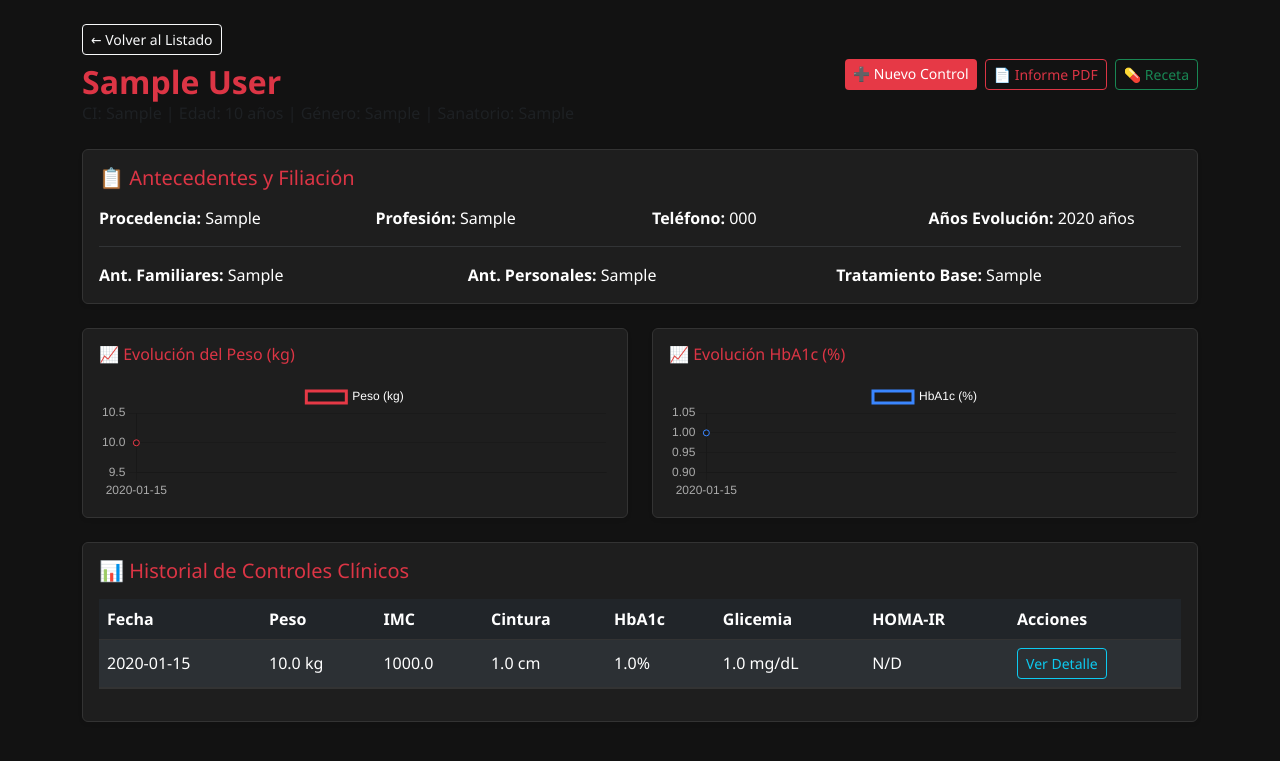
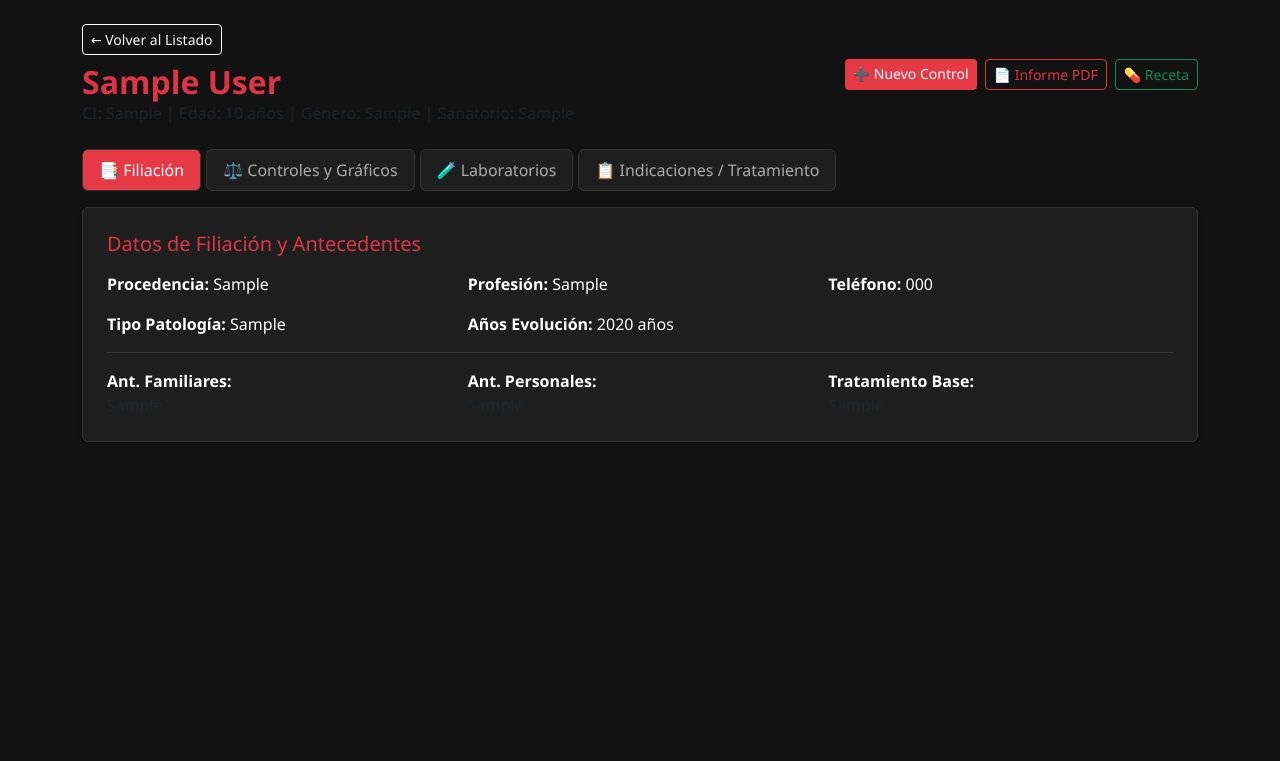
Before and after one commit to patriciafranco-web/Metabolysis1.0-Prueba, a Flask app: page /patient/1 in a window 1280 px wide. Shown: the top 761 px of the page. Run offline with Flask 3, Linux system fonts and the light colour scheme; the visitor is signed in with stand-in values (Sample User, id 1); tables that the repository leaves empty hold one stand-in row (values such as "Sample post").

Commit message:
Update patient_detail.html

```diff
--- a/templates/patient_detail.html
+++ b/templates/patient_detail.html
@@ -13,6 +13,8 @@
         .table-dark { background-color: #242424; }
         .btn-primary { background-color: #e63946; border: none; }
         .btn-primary:hover { background-color: #d90429; }
+        .nav-pills .nav-link.active { background-color: #e63946; color: #fff; }
+        .nav-pills .nav-link { color: #aaa; background-color: #1e1e1e; border: 1px solid #333; margin-right: 5px; }
     </style>
 </head>
 <body class="py-4">
@@ -30,24 +32,47 @@
         </div>
     </div>
 
-    <!-- Resumen de Filiación y Antecedentes -->
-    <div class="card p-3 mb-4 shadow-sm">
-        <h5 class="text-danger mb-3">📋 Antecedentes y Filiación</h5>
-        <div class="row">
-            <div class="col-md-3"><strong>Procedencia:</strong> {{ patient.procedencia or 'N/D' }}</div>
-            <div class="col-md-3"><strong>Profesión:</strong> {{ patient.profession or 'N/D' }}</div>
-            <div class="col-md-3"><strong>Teléfono:</strong> {{ patient.phone or 'N/D' }}</div>
-            <div class="col-md-3"><strong>Años Evolución:</strong> {{ patient.evolution_years or 0 }} años</div>
+    <!-- Pestañas de Navegación (Tipo Excel) -->
+    <ul class="nav nav-pills mb-3" id="patientTab" role="tablist">
+        <li class="nav-item" role="presentation">
+            <button class="nav-link active" id="filiacion-tab" data-bs-toggle="pill" data-bs-target="#filiacion" type="button" role="tab">📑 Filiación</button>
+        </li>
+        <li class="nav-item" role="presentation">
+            <button class="nav-link" id="controles-tab" data-bs-toggle="pill" data-bs-target="#controles" type="button" role="tab">⚖️ Controles y Gráficos</button>
+        </li>
+        <li class="nav-item" role="presentation">
+            <button class="nav-link" id="laboratorios-tab" data-bs-toggle="pill" data-bs-target="#laboratorios" type="button" role="tab">🧪 Laboratorios</button>
+        </li>
+        <li class="nav-item" role="presentation">
+            <button class="nav-link" id="indicaciones-tab" data-bs-toggle="pill" data-bs-target="#indicaciones" type="button" role="tab">📋 Indicaciones / Tratamiento</button>
+        </li>
+    </ul>
+
+    <!-- Contenido de las Pestañas -->
+    <div class="tab-content" id="patientTabContent">
+
+        <!-- Pestaña 1: Filiación -->
+        <div class="tab-pane fade show active" id="filiacion" role="tabpanel">
+            <div class="card p-4 shadow-sm">
+                <h5 class="text-danger mb-3">Datos de Filiación y Antecedentes</h5>
+                <div class="row g-3">
+                    <div class="col-md-4"><strong>Procedencia:</strong> {{ patient.procedencia or 'N/D' }}</div>
+                    <div class="col-md-4"><strong>Profesión:</strong> {{ patient.profession or 'N/D' }}</div>
+                    <div class="col-md-4"><strong>Teléfono:</strong> {{ patient.phone or 'N/D' }}</div>
+                    <div class="col-md-4"><strong>Tipo Patología:</strong> {{ patient.pathology_type or 'N/D' }}</div>
+                    <div class="col-md-4"><strong>Años Evolución:</strong> {{ patient.evolution_years or 0 }} años</div>
                 </div>
                 <hr class="border-secondary">
-        <div class="row">
-            <div class="col-md-4"><strong>Ant. Familiares:</strong> {{ patient.antecedentes_familiares or 'Ninguno' }}</div>
-            <div class="col-md-4"><strong>Ant. Personales:</strong> {{ patient.antecedentes_personales or 'Ninguno' }}</div>
-            <div class="col-md-4"><strong>Tratamiento Base:</strong> {{ patient.tratamiento_base or 'Ninguno' }}</div>
+                <div class="row g-3">
+                    <div class="col-md-4"><strong>Ant. Familiares:</strong><p class="text-muted mb-0">{{ patient.antecedentes_familiares or 'Ninguno' }}</p></div>
+                    <div class="col-md-4"><strong>Ant. Personales:</strong><p class="text-muted mb-0">{{ patient.antecedentes_personales or 'Ninguno' }}</p></div>
+                    <div class="col-md-4"><strong>Tratamiento Base:</strong><p class="text-muted mb-0">{{ patient.tratamiento_base or 'Ninguno' }}</p></div>
+                </div>
             </div>
         </div>
 
-    <!-- Gráficos de Evolución -->
+        <!-- Pestaña 2: Controles y Gráficos -->
+        <div class="tab-pane fade" id="controles" role="tabpanel">
             {% if patient.records %}
             <div class="row mb-4">
                 <div class="col-md-6">
@@ -65,79 +90,107 @@
             </div>
             {% endif %}
 
-    <!-- Historial de Controles -->
             <div class="card p-3 shadow-sm">
-        <h5 class="text-danger mb-3">📊 Historial de Controles Clínicos</h5>
+                <h5 class="text-danger mb-3">📊 Historial de Controles Antropométricos</h5>
                 {% if patient.records %}
                 <div class="table-responsive">
                     <table class="table table-dark table-striped table-hover align-middle">
                         <thead>
                             <tr>
                                 <th>Fecha</th>
+                                <th>Altura</th>
                                 <th>Peso</th>
+                                <th>Grasa (kg/%)</th>
+                                <th>Visceral</th>
+                                <th>Músculo</th>
                                 <th>IMC</th>
                                 <th>Cintura</th>
-                        <th>HbA1c</th>
-                        <th>Glicemia</th>
-                        <th>HOMA-IR</th>
-                        <th>Acciones</th>
                             </tr>
                         </thead>
                         <tbody>
                             {% for r in patient.records %}
                             <tr>
                                 <td>{{ r.date }}</td>
+                                <td>{{ r.height }} cm</td>
                                 <td>{{ r.weight }} kg</td>
+                                <td>{{ r.body_fat_kg }} kg ({{ r.body_fat_pct }}%)</td>
+                                <td>{{ r.visceral_fat }}</td>
+                                <td>{{ r.muscle_mass_kg }} kg</td>
                                 <td>{{ r.bmi }}</td>
                                 <td>{{ r.waist }} cm</td>
-                        <td>{{ r.hba1c }}%</td>
-                        <td>{{ r.glucose }} mg/dL</td>
-                        <td>{{ r.homair or 'N/D' }}</td>
-                        <td>
-                            <button class="btn btn-sm btn-outline-info" type="button" data-bs-toggle="collapse" data-bs-target="#detalle-{{ r.id }}">Ver Detalle</button>
-                        </td>
-                    </tr>
-                    <tr>
-                        <td colspan="8" class="p-0">
-                            <div class="collapse p-3 bg-black" id="detalle-{{ r.id }}">
-                                <div class="row">
-                                    <div class="col-md-4">
-                                        <h6 class="text-danger">Antropometría</h6>
-                                        <ul class="list-unstyled small mb-0">
-                                            <li>Estatura: {{ r.height }}</li>
-                                            <li>Grasa Corporal: {{ r.body_fat_kg }} kg ({{ r.body_fat_pct }}%)</li>
-                                            <li>Grasa Visceral: {{ r.visceral_fat }}</li>
-                                            <li>Músculo: {{ r.muscle_mass_kg }} kg ({{ r.muscle_mass_pct }}%)</li>
-                                            <li>Metabolismo Basal: {{ r.basal_metabolism }} kcal</li>
-                                        </ul>
-                                    </div>
-                                    <div class="col-md-4">
-                                        <h6 class="text-danger">Laboratorios Clave</h6>
-                                        <ul class="list-unstyled small mb-0">
-                                            <li>Triglicéridos: {{ r.triglycerides }}</li>
-                                            <li>Colesterol Tot/HDL/LDL: {{ r.cholesterol_tot }} / {{ r.hdl }} / {{ r.ldl }}</li>
-                                            <li>Creatinina / Urea: {{ r.creatinine }} / {{ r.urea }}</li>
-                                            <li>TSH / T4: {{ r.tsh }} / {{ r.t4 }}</li>
-                                            <li>Vit D / Vit B12: {{ r.vit_d }} / {{ r.vit_b12 }}</li>
-                                        </ul>
-                                    </div>
-                                    <div class="col-md-4">
-                                        <h6 class="text-danger">Tratamiento e Indicaciones</h6>
-                                        <p class="small mb-1"><strong>Indicaciones:</strong> {{ r.indicaciones_tratamiento or 'N/D' }}</p>
-                                        <p class="small mb-1"><strong>Medicación:</strong> {{ r.medications or 'N/D' }}</p>
-                                        <p class="small mb-0"><strong>Próximo Control:</strong> {{ r.proximo_control or 'N/D' }}</p>
-                                    </div>
-                                </div>
-                            </div>
-                        </td>
                             </tr>
                             {% endfor %}
                         </tbody>
                     </table>
                 </div>
                 {% else %}
-        <p class="text-muted text-center py-4">Aún no hay controles registrados para este paciente.</p>
+                <p class="text-muted text-center py-4">Aún no hay controles registrados.</p>
                 {% endif %}
+            </div>
+        </div>
+
+        <!-- Pestaña 3: Laboratorios -->
+        <div class="tab-pane fade" id="laboratorios" role="tabpanel">
+            <div class="card p-3 shadow-sm">
+                <h5 class="text-danger mb-3">🧪 Historial de Laboratorios y Bioquímica</h5>
+                {% if patient.records %}
+                <div class="table-responsive">
+                    <table class="table table-dark table-striped table-hover align-middle">
+                        <thead>
+                            <tr>
+                                <th>Fecha</th>
+                                <th>Glicemia</th>
+                                <th>HbA1c</th>
+                                <th>Triglicéridos</th>
+                                <th>Col. Tot / HDL / LDL</th>
+                                <th>Creatinina / Urea</th>
+                                <th>TSH / T4</th>
+                                <th>Vit D / B12</th>
+                            </tr>
+                        </thead>
+                        <tbody>
+                            {% for r in patient.records %}
+                            <tr>
+                                <td>{{ r.date }}</td>
+                                <td>{{ r.glucose or '-' }}</td>
+                                <td>{{ r.hba1c or '-' }}%</td>
+                                <td>{{ r.triglycerides or '-' }}</td>
+                                <td>{{ r.cholesterol_tot or '-' }} / {{ r.hdl or '-' }} / {{ r.ldl or '-' }}</td>
+                                <td>{{ r.creatinine or '-' }} / {{ r.urea or '-' }}</td>
+                                <td>{{ r.tsh or '-' }} / {{ r.t4 or '-' }}</td>
+                                <td>{{ r.vit_d or '-' }} / {{ r.vit_b12 or '-' }}</td>
+                            </tr>
+                            {% endfor %}
+                        </tbody>
+                    </table>
+                </div>
+                {% else %}
+                <p class="text-muted text-center py-4">Aún no hay laboratorios registrados.</p>
+                {% endif %}
+            </div>
+        </div>
+
+        <!-- Pestaña 4: Indicaciones / Tratamiento -->
+        <div class="tab-pane fade" id="indicaciones" role="tabpanel">
+            <div class="card p-3 shadow-sm">
+                <h5 class="text-danger mb-3">📋 Indicaciones y Pautas por Fecha</h5>
+                {% if patient.records %}
+                    {% for r in patient.records %}
+                    <div class="border border-secondary rounded p-3 mb-3 bg-black">
+                        <h6 class="text-warning">Control del: {{ r.date }}</h6>
+                        <hr class="border-secondary my-2">
+                        <p class="mb-1"><strong>Indicaciones / Tratamiento:</strong> {{ r.indicaciones_tratamiento or 'Ninguna' }}</p>
+                        <p class="mb-1"><strong>Medicación (Receta):</strong> {{ r.medications or 'Ninguna' }}</p>
+                        <p class="mb-1"><strong>Próximo Control:</strong> {{ r.proximo_control or 'No especificado' }}</p>
+                        <p class="mb-0"><strong>Conducta Médica:</strong> {{ r.conducta_medica or 'Ninguna' }}</p>
+                    </div>
+                    {% endfor %}
+                {% else %}
+                <p class="text-muted text-center py-4">Aún no hay indicaciones registradas.</p>
+                {% endif %}
+            </div>
+        </div>
+
     </div>
 </div>
 
```
Lines whose indentation alone changed are shown as unchanged.
